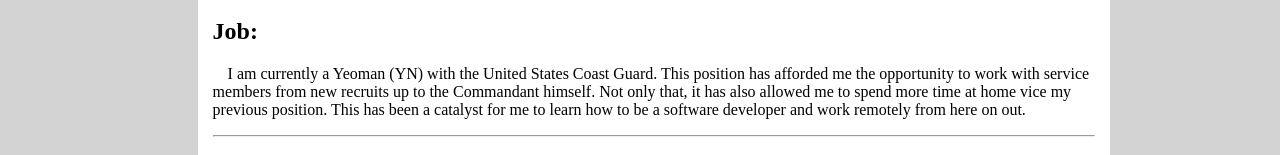
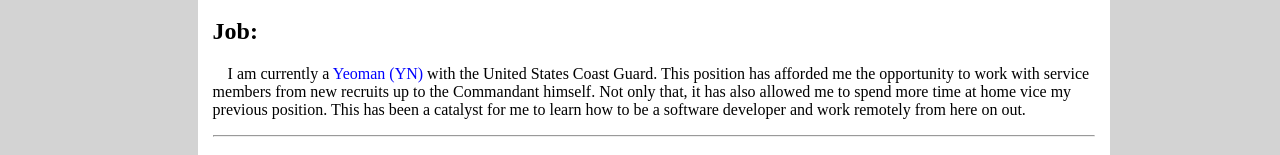
Before and after one commit to Cameron-Porter/Archived-00, a plain HTML site: page docs/about.html in a window 1280 px wide. Shown: the part 252-407 px from the top of the page. Drawn offline with Linux system fonts and the light colour scheme.

Commit message:
Update about.html

```diff
--- a/docs/about.html
+++ b/docs/about.html
@@ -47,7 +47,7 @@
   <h1>About Me</h1>
     <h2>Job:</h2>
       <p style="text-indent:15px">
-        I am currently a <a href="https://youtu.be/FXvF_cBoHGE" style="color:black">Yeoman (YN)</a> with the United States Coast Guard. This position has afforded me the opportunity to work with service members from new recruits up to the Commandant himself. Not only that, it has also allowed me to spend more time at home vice my previous position. This has been a catalyst for me to learn how to be a software developer and work remotely from here on out.
+        I am currently a <a href="https://youtu.be/FXvF_cBoHGE" style="color:blue">Yeoman (YN)</a> with the United States Coast Guard. This position has afforded me the opportunity to work with service members from new recruits up to the Commandant himself. Not only that, it has also allowed me to spend more time at home vice my previous position. This has been a catalyst for me to learn how to be a software developer and work remotely from here on out.
       </p><hr>
     <h2>Education:</h2>
       <p style="text-indent:15px">
```
